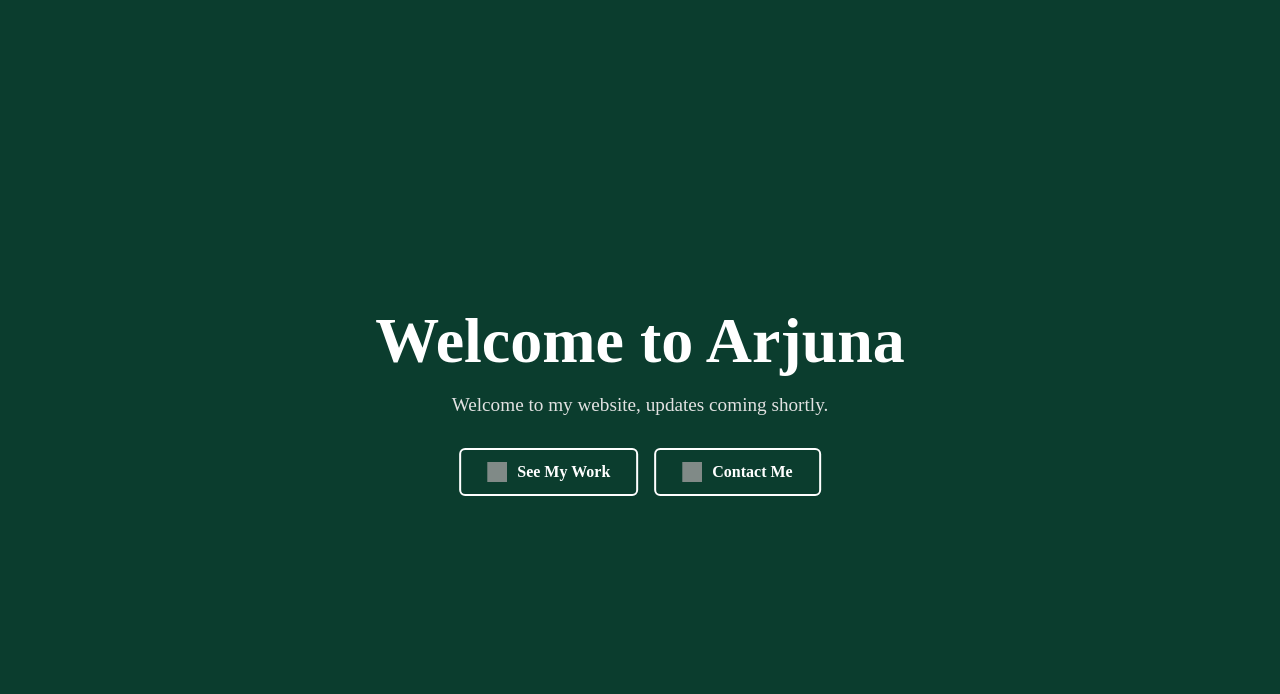
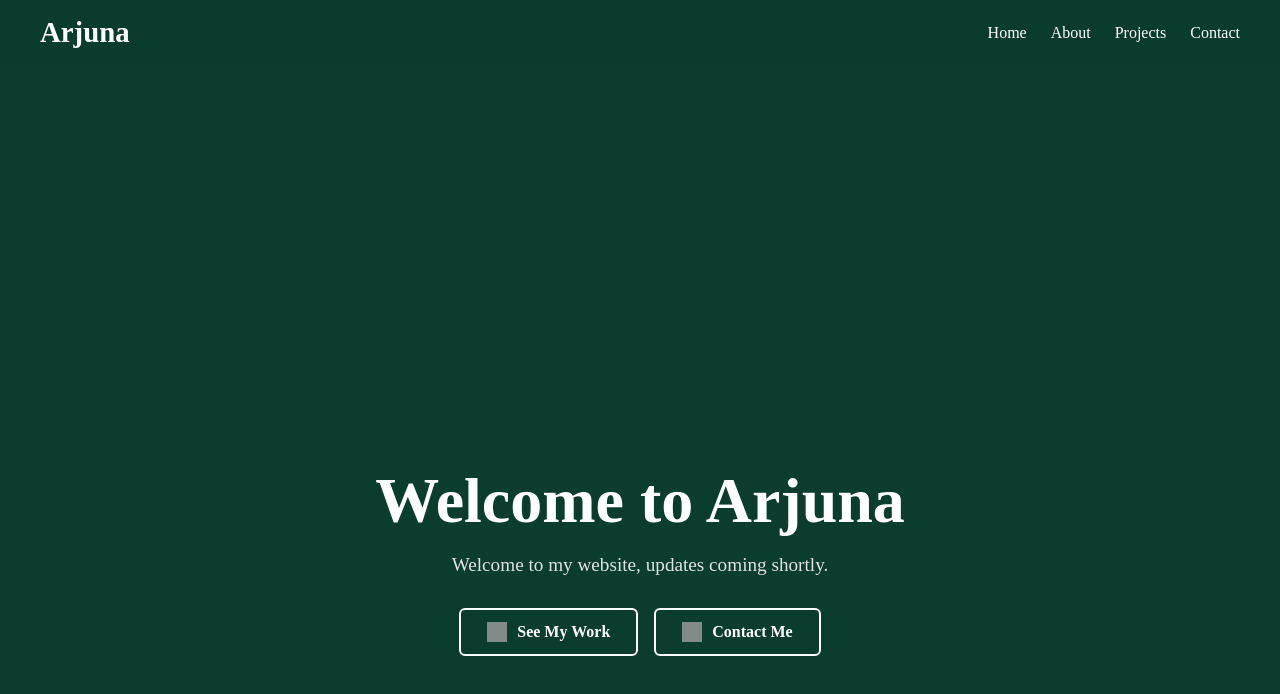
Before and after one commit to itsARJUNA/penniesmakeapound, a plain HTML site: page index.html in a window 1280 px wide. Drawn offline with Linux system fonts and the light colour scheme; grey boxes are pictures that could not be loaded; a web font is replaced by a local one.

Commit message:
Updating overall website, adding a nav bar

```diff
--- a/css/style.css
+++ b/css/style.css
@@ -1,40 +1,77 @@
-/* General Reset */
+/* ====== RESET & BASE ====== */
 * {
   margin: 0;
   padding: 0;
   box-sizing: border-box;
 }
 
-body, html {
+html, body {
   height: 100%;
   font-family: 'Playfair', serif;
   background-color: #0B3D2E;
   color: #ffffff;
   overflow-x: hidden;
+  padding-top: 80px; /* for navbar */
 }
 
+/* ====== NAVBAR ====== */
+.navbar {
+  width: 100%;
+  padding: 1rem 2rem;
+  background-color: rgba(11, 61, 46, 0.95);
+  position: fixed;
+  top: 0;
+  z-index: 100;
+  backdrop-filter: blur(8px);
+}
+
+.nav-container {
+  max-width: 1200px;
+  margin: auto;
+  display: flex;
+  justify-content: space-between;
+  align-items: center;
+}
+
+.logo {
+  font-size: 1.8rem;
+  font-weight: 700;
+  color: #ffffff;
+  text-decoration: none;
+}
+
+.nav-links {
+  list-style: none;
+  display: flex;
+  gap: 1.5rem;
+}
+
+.nav-links li a {
+  text-decoration: none;
+  color: #ffffff;
+  font-weight: 500;
+  transition: color 0.3s ease;
+}
+
+.nav-links li a:hover {
+  color: #a8e6cf;
+}
+
+/* ====== HERO SECTION ====== */
 .hero {
-  position: relative;
   width: 100%;
   height: 100vh;
-  overflow: hidden;
-}
-
-.hero-gif {
-  width: 100%;
-  height: 100%;
-  object-fit: cover;
-  filter: brightness(0.5);
+  display: flex;
+  align-items: center;
+  justify-content: center;
+  text-align: center;
+  padding: 2rem;
+  background-color: #0B3D2E; /* fallback solid bg */
 }
 
 .overlay {
-  position: absolute;
-  top: 50%;
-  left: 50%;
-  transform: translate(-50%, -50%);
-  text-align: center;
+  position: relative;
   z-index: 2;
-  padding: 2rem;
 }
 
 h1 {
@@ -50,7 +87,7 @@ h1 {
   animation: fadeInUp 1.6s ease forwards;
 }
 
-/* Button Styling */
+/* ====== BUTTONS ====== */
 .buttons {
   display: flex;
   justify-content: center;
@@ -88,6 +125,7 @@ h1 {
   color: #0B3D2E;
 }
 
+/* ====== ICON STYLING ====== */
 .icon {
   width: 20px;
   height: 20px;
@@ -102,7 +140,7 @@ h1 {
   opacity: 1;
 }
 
-/* Animations */
+/* ====== ANIMATIONS ====== */
 @keyframes fadeInUp {
   0% {
     opacity: 0;
@@ -114,12 +152,7 @@ h1 {
   }
 }
 
-.fade-in-up {
-  opacity: 0;
-  animation-fill-mode: forwards;
-}
-
-/* Responsive */
+/* ====== RESPONSIVE ====== */
 @media (max-width: 600px) {
   h1 {
     font-size: 2.5rem;
@@ -133,4 +166,9 @@ h1 {
     font-size: 14px;
     padding: 10px 20px;
   }
+
+  .nav-links {
+    flex-direction: column;
+    gap: 0.75rem;
+  }
 }
--- a/index.html
+++ b/index.html
@@ -5,17 +5,31 @@
   <meta name="viewport" content="width=device-width, initial-scale=1.0" />
   <title>Arjuna | Portfolio</title>
   <link rel="stylesheet" href="css/style.css" />
-  <link rel="preconnect" href="https://fonts.googleapis.com">
-  <link rel="preconnect" href="https://fonts.gstatic.com" crossorigin>
-  <link href="https://fonts.googleapis.com/css2?family=Cormorant:ital,wght@0,300..700;1,300..700&family=Playfair:ital,opsz,wght@0,5..1200,300..900;1,5..1200,300..900&display=swap" rel="stylesheet">
+  <link rel="preconnect" href="https://fonts.googleapis.com" />
+  <link rel="preconnect" href="https://fonts.gstatic.com" crossorigin />
+  <link href="https://fonts.googleapis.com/css2?family=Cormorant:wght@400;600&family=Playfair:wght@400;700&display=swap" rel="stylesheet" />
 </head>
 <body>
+
+  <!-- Navigation Bar -->
+  <nav class="navbar">
+    <div class="nav-container">
+      <a href="index.html" class="logo">Arjuna</a>
+      <ul class="nav-links">
+        <li><a href="index.html">Home</a></li>
+        <li><a href="about.html">About</a></li>
+        <li><a href="projects.html">Projects</a></li>
+        <li><a href="contact.html">Contact</a></li>
+      </ul>
+    </div>
+  </nav>
+
+  <!-- Hero Section -->
   <header class="hero">
-    <!-- <img src="images/lebrongif.webp" alt="LeBron Gif" class="hero-gif" /> -->
     <div class="overlay">
-      <h1 class="fade-in-up">Welcome to Arjuna</h1>
-      <p class="subtext fade-in-up">Welcome to my website, updates coming shortly.</p>
-      <div class="buttons fade-in-up">
+      <h1>Welcome to Arjuna</h1>
+      <p class="subtext">Welcome to my website, updates coming shortly.</p>
+      <div class="buttons">
         <a href="https://github.com/itsARJUNA" class="btn clean outline" target="_blank">
           <img src="https://cdn.jsdelivr.net/gh/devicons/devicon/icons/github/github-original.svg" alt="GitHub" class="icon">
           See My Work
@@ -27,5 +41,6 @@
       </div>
     </div>
   </header>
+
 </body>
 </html>
```
Also changed, not shown: about.html (added), contact.html (added), projects.html (added).
